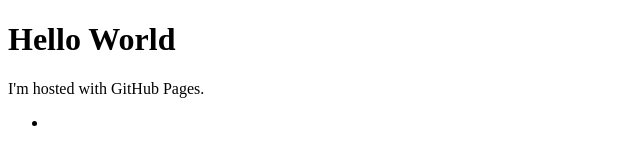
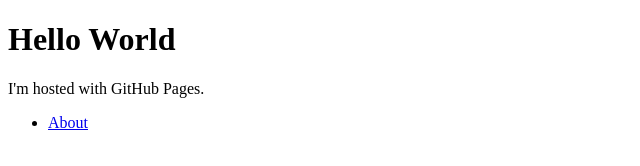
Before and after one commit to sigitgirianto/sigitgirianto.github.io, a plain HTML site: page index.html in a window 1280 px wide. Shown: the full height of the page, 0-640 px from the left. Drawn offline with Linux system fonts and the light colour scheme.

Commit message:
Update index.html

```diff
--- a/index.html
+++ b/index.html
@@ -4,7 +4,7 @@
 <h1>Hello World</h1>
 <p>I'm hosted with GitHub Pages.</p>
   <ul>
-    <li><a href="https://sigitgirianto.github.io/sigitgirianto.github.io/about.html"></a></li>
+    <li><a href="https://sigitgirianto.github.io/sigitgirianto.github.io/about.html">About</a></li>
   </ul>
 </body>
 </html>
```
